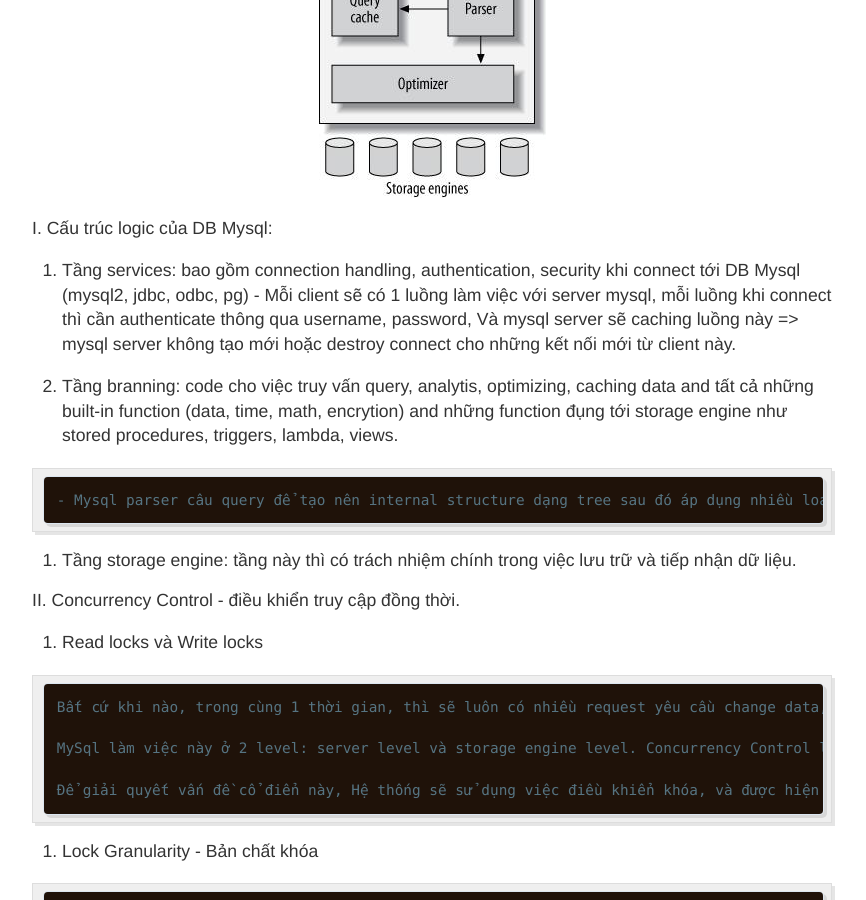
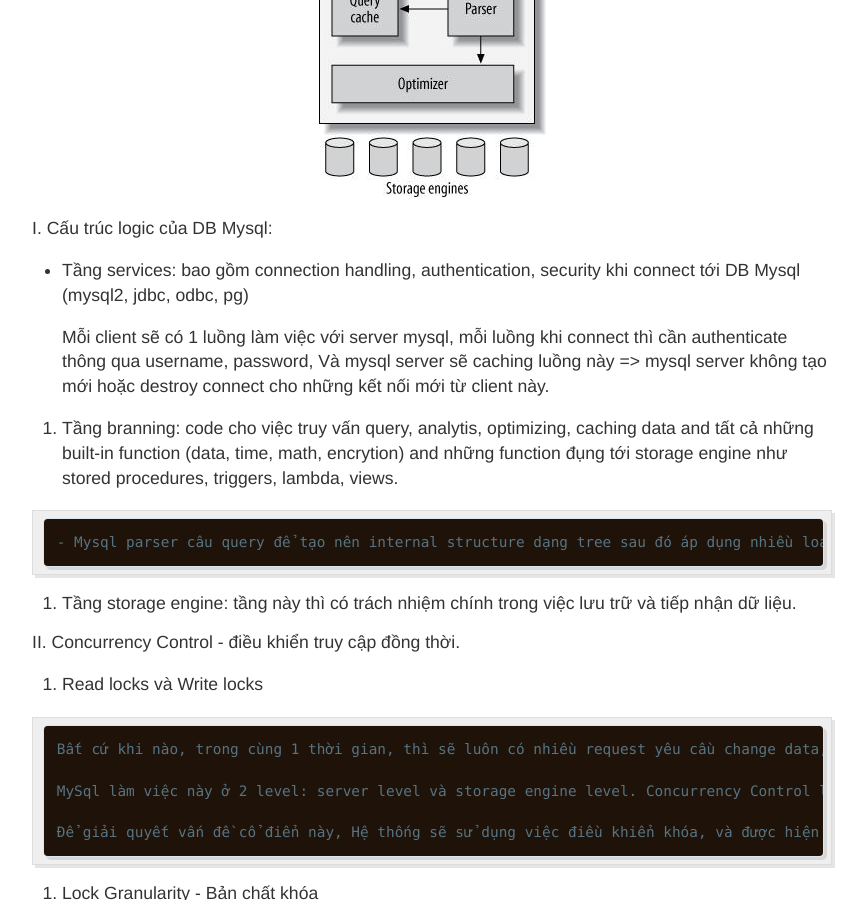
Before and after one commit to tuankiet/tuankiet.github.io, a Jekyll site: the page built from _posts/2016-04-11-[HPMYSQL]-chapter-1-mysql-logical-architecture.md, in a window 1280 px wide and 900 px high, scrolled down 330 px. Shown: the whole window, without its empty margins (208-1074 px from the left). Built offline with Jekyll 4.4.1, drawn with Linux system fonts in a browser that asks for light colours; comment, search, counter and statistics services are not loaded; part of the change alters nothing that is shown.

```diff
--- a/_posts/2016-04-11-[HPMYSQL]-chapter-1-mysql-logical-architecture.md
+++ b/_posts/2016-04-11-[HPMYSQL]-chapter-1-mysql-logical-architecture.md
@@ -9,8 +9,9 @@ categories: ruby
 
 I. Cấu trúc logic của DB Mysql:
 
-  1. Tầng services: bao gồm connection handling, authentication, security khi connect tới DB Mysql (mysql2, jdbc, odbc, pg)
-    - Mỗi client sẽ có 1 luồng làm việc với server mysql, mỗi luồng khi connect thì cần authenticate thông qua username, password, Và mysql server sẽ caching luồng này => mysql server không tạo mới hoặc destroy connect cho những kết nối mới từ client này.
+  - Tầng services: bao gồm connection handling, authentication, security khi connect tới DB Mysql (mysql2, jdbc, odbc, pg)
+
+    Mỗi client sẽ có 1 luồng làm việc với server mysql, mỗi luồng khi connect thì cần authenticate thông qua username, password, Và mysql server sẽ caching luồng này => mysql server không tạo mới hoặc destroy connect cho những kết nối mới từ client này.
 
   2. Tầng branning: code cho việc truy vấn query, analytis, optimizing, caching data and tất cả những built-in function (data, time, math, encrytion) and những function đụng tới storage engine như stored procedures, triggers, lambda, views.
 
```
